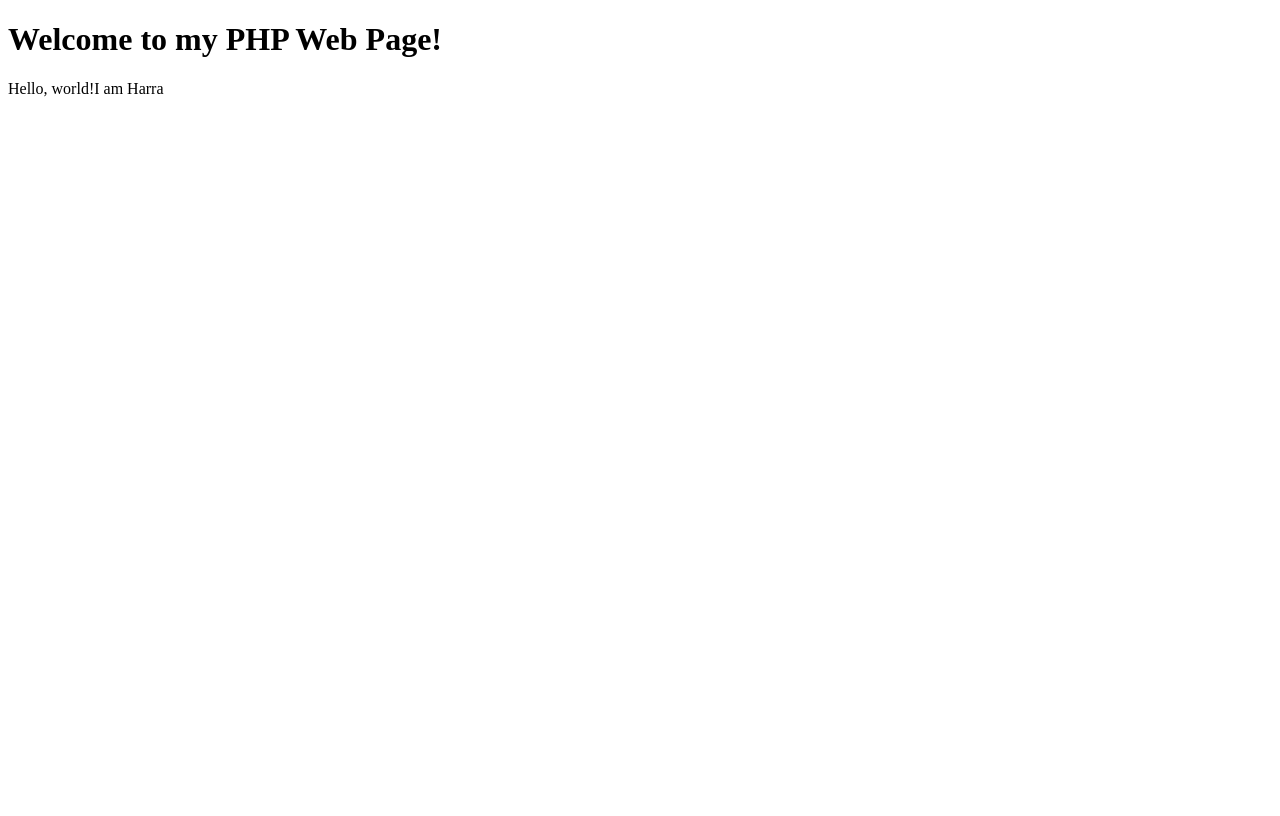
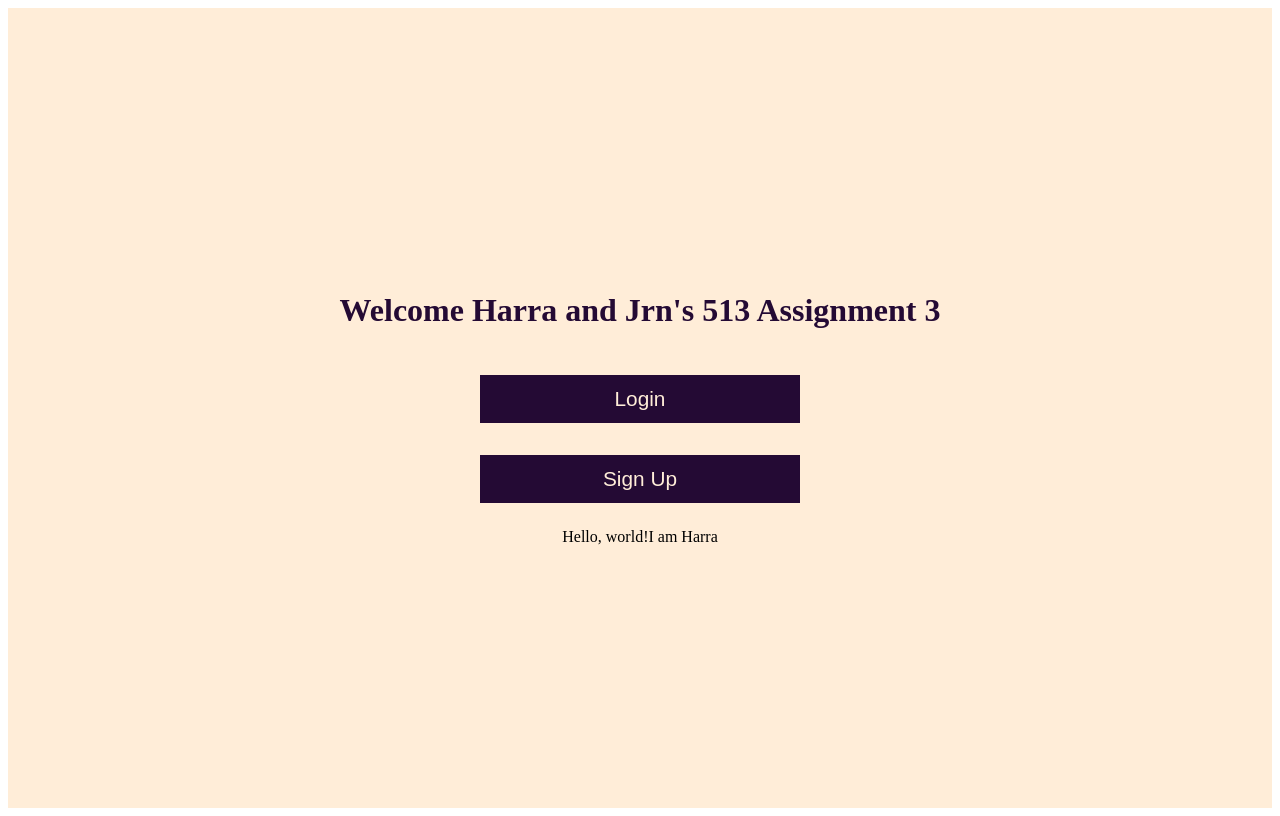
Before and after one commit to harrisonMondragon/web-dev-exploration, a PHP site: page / in a window 1280 px wide. Before the commit the page ends 97 px from the top, so only its background shows below. Run offline with PHP 8.4, Linux system fonts and the light colour scheme.

Commit message:
[A3] Start on styling

```diff
--- a/assignment3/src/index.php
+++ b/assignment3/src/index.php
@@ -1,16 +1,25 @@
 <!DOCTYPE html>
 <html>
+
 <head>
-    <title>My PHP Web Page</title>
+    <title>Harra and Jrn's PHP Web Page</title>
+    <link rel="stylesheet" type="text/css" href="styles.css">
 </head>
+
 <body>
-    <h1>Welcome to my PHP Web Page!</h1>
+    <div class="landing-page">
+        <h1>Welcome Harra and Jrn's 513 Assignment 3</h1>
+        <div class="buttons-container">
+            <button>Login</button>
+            <button>Sign Up</button>
+        </div>
 
-    <?php
-    // Your PHP code goes here
-    echo "Hello, world!";
-    echo "I am Harra";
-    ?>
+        <?php
+            // Your PHP code goes here
+            echo "Hello, world!";
+            echo "I am Harra";
+        ?>
+    </div>
+</body>
 
-</body>
 </html>
--- /dev/null
+++ b/assignment3/src/styles.css
@@ -0,0 +1,36 @@
+.landing-page {
+	display: flex;
+	flex-direction: column;
+  justify-content: center;
+	align-items: center;
+  background-color: #FFEDD8;
+  height: 100vh;
+}
+
+h1 {
+  color: #240A34;
+}
+
+.buttons-container {
+	display: flex;
+	justify-content: center;
+	flex-direction: column;
+	gap: 2rem;
+  padding: 25px
+}
+
+button {
+	background-color: #240A34;
+  color: #FFEDD8;
+	width: 20rem;
+	height: 3rem;
+	border: 0px;
+	margin-right: 5rem;
+	margin-left: 5rem;
+	font-size: 1.3rem;
+	cursor: pointer;
+}
+
+button:hover {
+	background-color: #891652;
+}
```
